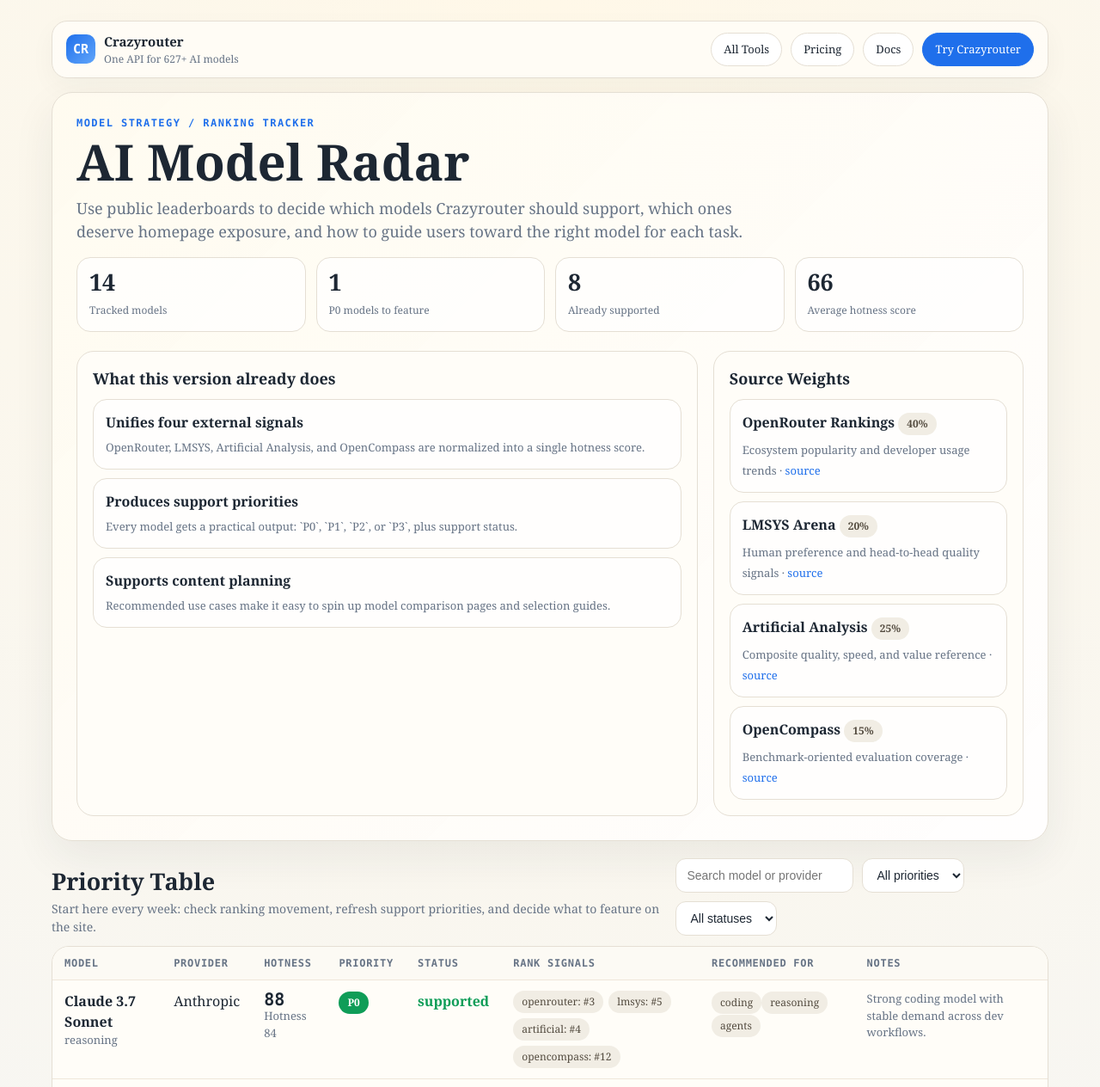
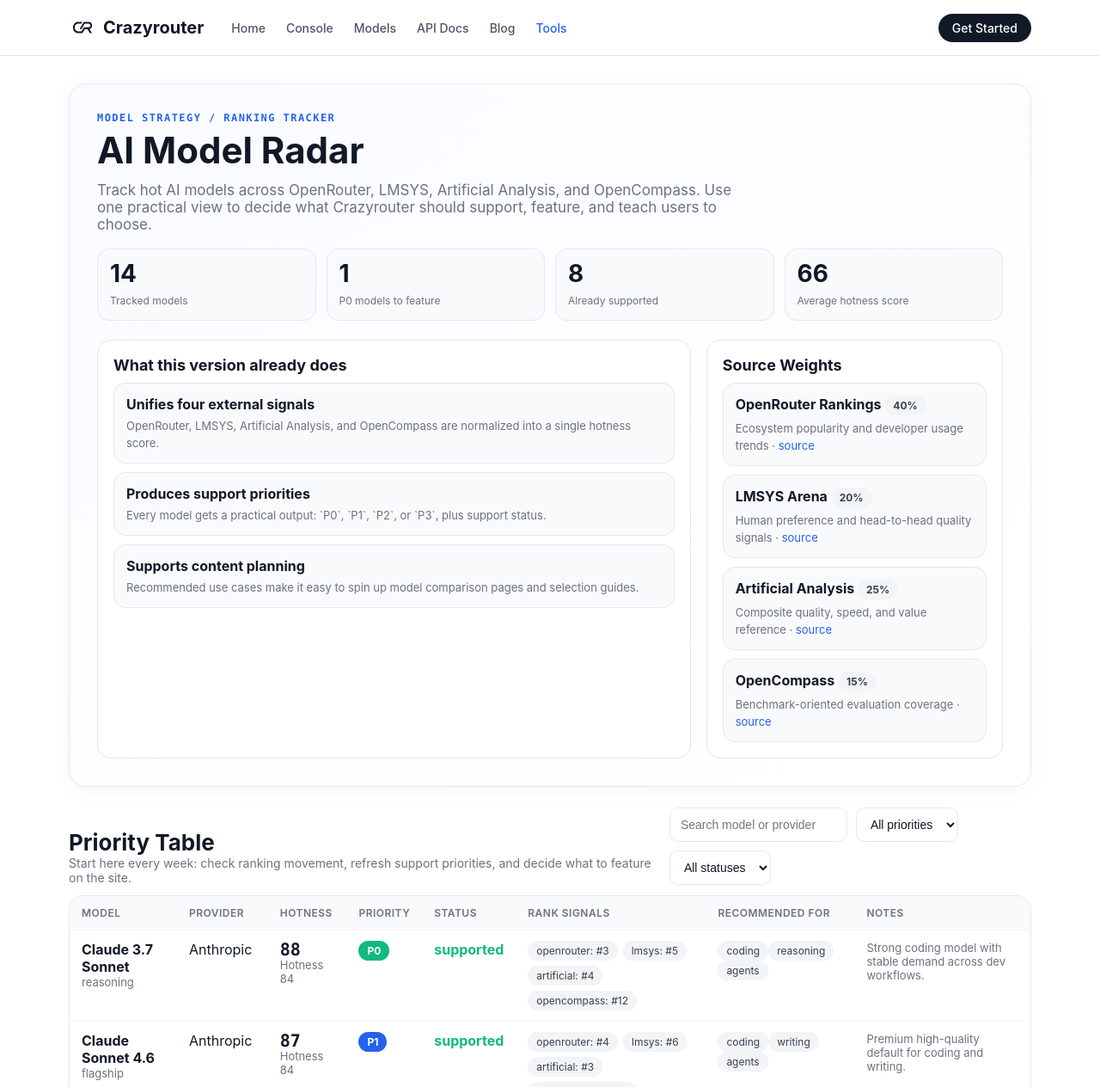
Before and after one commit to xujfcn/crazyrouter-tools, a plain HTML site: page model-radar/index.html in a window 1280 px wide. Shown: the top 1264 px of the page at 86% size. Drawn offline with Linux system fonts and the light colour scheme.

Commit message:
style: align model radar with tools navbar

```diff
--- a/model-radar/index.html
+++ b/model-radar/index.html
@@ -11,88 +11,103 @@
 <meta property="og:type" content="website">
 <meta property="og:url" content="https://crazyrouter.com/tools/model-radar">
 <style>
-:root{--bg:#f7f6f2;--panel:#fffdf8;--ink:#1d2733;--muted:#667385;--line:#e5dfd4;--accent:#1f6feb;--accent-soft:#eaf2ff;--good:#0f9d58;--warn:#c97a00;--watch:#7a4ce0;--chip:#f1ede4}
-*{box-sizing:border-box;margin:0;padding:0}
-body{font-family:Georgia,"Times New Roman",serif;background:radial-gradient(circle at top,#fff8e8 0,#f7f6f2 38%,#f3f0e8 100%);color:var(--ink);line-height:1.5}
-a{color:var(--accent);text-decoration:none}
-.container{max-width:1200px;margin:0 auto;padding:24px 20px 48px}
-.topbar{display:flex;justify-content:space-between;align-items:center;gap:12px;flex-wrap:wrap;margin-bottom:16px;padding:12px 16px;background:rgba(255,253,248,.88);border:1px solid var(--line);border-radius:18px;box-shadow:0 10px 30px rgba(29,39,51,.04)}
-.brand{display:flex;align-items:center;gap:10px;color:var(--ink)}
-.brand-mark{width:34px;height:34px;border-radius:10px;background:linear-gradient(135deg,#1f6feb,#60a5fa);color:#fff;display:flex;align-items:center;justify-content:center;font:700 15px/1 ui-monospace,SFMono-Regular,Menlo,monospace}
-.brand-copy strong{display:block;font-size:15px}
-.brand-copy span{display:block;font-size:12px;color:var(--muted)}
-.nav-links{display:flex;gap:10px;flex-wrap:wrap}
-.nav-links a{display:inline-flex;align-items:center;justify-content:center;padding:9px 14px;border:1px solid var(--line);border-radius:999px;background:#fff;color:var(--ink);font-size:13px;transition:all .2s}
-.nav-links a:hover{border-color:var(--accent);background:var(--accent-soft);color:var(--accent)}
-.nav-links a.primary{background:var(--accent);border-color:var(--accent);color:#fff}
-.nav-links a.primary:hover{background:#195ec9;color:#fff}
-.hero{background:linear-gradient(135deg,rgba(255,251,240,.95),rgba(255,255,255,.92));border:1px solid var(--line);border-radius:24px;padding:28px;box-shadow:0 18px 50px rgba(29,39,51,.07);margin-bottom:20px}
-.kicker{font:700 12px/1.2 ui-monospace,SFMono-Regular,Menlo,monospace;letter-spacing:.12em;color:var(--accent);text-transform:uppercase;margin-bottom:10px}
-h1{font-size:clamp(34px,5vw,58px);line-height:.95;margin-bottom:14px;max-width:820px}
-.hero p{max-width:780px;color:var(--muted);font-size:18px}
+*{margin:0;padding:0;box-sizing:border-box}
+body{font-family:-apple-system,BlinkMacSystemFont,'Segoe UI',Roboto,'Helvetica Neue',sans-serif;background:#fff;color:#111827;min-height:100vh;-webkit-font-smoothing:antialiased}
+a{color:#2563eb;text-decoration:none}
+
+/* Navbar */
+.navbar{position:sticky;top:0;z-index:50;width:100%;border-bottom:1px solid #e5e7eb;background:rgba(255,255,255,.8);backdrop-filter:blur(12px)}
+.navbar-inner{max-width:72rem;margin:0 auto;display:flex;align-items:center;justify-content:space-between;height:64px;padding:0 16px}
+.nav-left{display:flex;align-items:center;gap:32px}
+.navbar-logo{display:flex;align-items:center;gap:8px;text-decoration:none;font-size:20px;font-weight:700;color:#111827}
+.navbar-logo svg{width:32px;height:32px}
+.nav-links{display:flex;align-items:center;gap:24px;list-style:none}
+.nav-links a{font-size:14px;font-weight:500;color:#4b5563;text-decoration:none;transition:color .2s}
+.nav-links a:hover{color:#111827}
+.nav-links a.active{color:#2563eb}
+.btn-signup{display:inline-block;padding:8px 16px;border-radius:9999px;background:#111827;color:#fff;font-size:14px;font-weight:500;text-decoration:none;transition:background .2s}
+.btn-signup:hover{background:#374151}
+
+.container{max-width:72rem;margin:0 auto;padding:32px 16px 60px}
+.hero{background:linear-gradient(135deg,#f9fbff,#ffffff);border:1px solid #e5e7eb;border-radius:20px;padding:32px;box-shadow:0 4px 24px rgba(0,0,0,.04);margin-bottom:20px}
+.kicker{font:700 12px/1.2 ui-monospace,SFMono-Regular,Menlo,monospace;letter-spacing:.12em;color:#2563eb;text-transform:uppercase;margin-bottom:10px}
+h1{font-size:42px;line-height:1.02;margin-bottom:14px;max-width:820px;color:#111827}
+.hero p{max-width:760px;color:#6b7280;font-size:17px}
 .hero-grid{display:grid;grid-template-columns:2fr 1fr;gap:18px;margin-top:22px}
-.card{background:var(--panel);border:1px solid var(--line);border-radius:20px;padding:18px}
-.card h2,.card h3{font-size:18px;margin-bottom:10px}
-.small{font-size:13px;color:var(--muted)}
-.metric-grid{display:grid;grid-template-columns:repeat(4,minmax(0,1fr));gap:12px;margin-top:16px}
-.metric{background:rgba(255,255,255,.72);border:1px solid var(--line);border-radius:16px;padding:14px}
-.metric strong{display:block;font-size:27px;line-height:1;margin-bottom:6px}
-.metric span{font-size:12px;color:var(--muted)}
-.section{margin-top:20px}
+.card{background:#fff;border:1px solid #e5e7eb;border-radius:16px;padding:18px}
+.card h2,.card h3{font-size:18px;margin-bottom:10px;color:#111827}
+.small{font-size:13px;color:#6b7280}
+.metric-grid{display:grid;grid-template-columns:repeat(4,minmax(0,1fr));gap:12px;margin-top:18px}
+.metric{background:#f9fafb;border:1px solid #e5e7eb;border-radius:14px;padding:14px}
+.metric strong{display:block;font-size:28px;line-height:1;margin-bottom:6px;color:#111827}
+.metric span{font-size:12px;color:#6b7280}
+.section{margin-top:24px}
 .section-title{display:flex;justify-content:space-between;align-items:end;gap:14px;margin-bottom:12px}
-.section-title h2{font-size:27px}
+.section-title h2{font-size:26px;color:#111827}
+.note{font-size:14px;color:#6b7280}
 .toolbar{display:flex;gap:10px;flex-wrap:wrap}
-.toolbar input,.toolbar select{padding:10px 12px;border-radius:12px;border:1px solid var(--line);background:#fff;font-size:14px;color:var(--ink)}
-.table-wrap{overflow:auto;border:1px solid var(--line);border-radius:20px;background:var(--panel)}
+.toolbar input,.toolbar select{padding:10px 12px;border-radius:10px;border:1px solid #e5e7eb;background:#fff;font-size:14px;color:#111827;outline:none}
+.toolbar input:focus,.toolbar select:focus{border-color:#2563eb}
+.table-wrap{overflow:auto;border:1px solid #e5e7eb;border-radius:16px;background:#fff}
 table{width:100%;border-collapse:collapse;min-width:980px}
-th,td{padding:12px 14px;border-bottom:1px solid #efe7da;text-align:left;vertical-align:top}
-th{font:700 12px/1.2 ui-monospace,SFMono-Regular,Menlo,monospace;letter-spacing:.06em;text-transform:uppercase;color:var(--muted);background:#fcfaf4;position:sticky;top:0}
-tr:hover td{background:#fffcf3}
-.score{font:700 20px/1 ui-monospace,SFMono-Regular,Menlo,monospace}
+th,td{padding:12px 14px;border-bottom:1px solid #f3f4f6;text-align:left;vertical-align:top}
+th{font-size:12px;font-weight:600;letter-spacing:.04em;text-transform:uppercase;color:#6b7280;background:#f9fafb;position:sticky;top:0}
+tr:hover td{background:#f0f7ff}
+.score{font:700 20px/1 ui-monospace,SFMono-Regular,Menlo,monospace;color:#111827}
 .rank-list{display:flex;gap:6px;flex-wrap:wrap}
-.rank-chip,.tag,.source-chip{display:inline-flex;align-items:center;gap:6px;border-radius:999px;padding:4px 10px;font-size:12px;background:var(--chip);color:#534b3f}
+.rank-chip,.tag,.source-chip{display:inline-flex;align-items:center;gap:6px;border-radius:999px;padding:4px 10px;font-size:12px;background:#f3f4f6;color:#374151}
 .priority{font-weight:700;color:#fff}
-.priority.p0{background:var(--good)}
-.priority.p1{background:var(--accent)}
-.priority.p2{background:var(--warn)}
-.priority.p3{background:var(--watch)}
+.priority.p0{background:#10b981}
+.priority.p1{background:#2563eb}
+.priority.p2{background:#f59e0b}
+.priority.p3{background:#8b5cf6}
 .status{font-weight:700}
-.status.supported{color:var(--good)}
-.status.candidate{color:var(--accent)}
-.status.watchlist{color:var(--watch)}
+.status.supported{color:#10b981}
+.status.candidate{color:#2563eb}
+.status.watchlist{color:#8b5cf6}
 .grid-2{display:grid;grid-template-columns:1.4fr 1fr;gap:18px}
 .list{display:grid;gap:10px}
-.list-item{padding:14px;border:1px solid var(--line);border-radius:16px;background:rgba(255,255,255,.72)}
-.list-item strong{display:block;margin-bottom:4px}
+.list-item{padding:14px;border:1px solid #e5e7eb;border-radius:14px;background:#f9fafb}
+.list-item strong{display:block;margin-bottom:4px;color:#111827}
 .method{display:grid;grid-template-columns:repeat(4,minmax(0,1fr));gap:12px}
 .method .card{min-height:150px}
-.footer{margin-top:28px;text-align:center;color:var(--muted);font-size:13px}
-.note{font-size:14px;color:var(--muted)}
-@media (max-width:900px){.hero-grid,.grid-2,.method,.metric-grid{grid-template-columns:1fr}h1{font-size:40px}.section-title{display:block}.section-title p{margin-top:8px}.topbar{align-items:flex-start}.nav-links{width:100%}}
+.cta-section{text-align:center;padding:36px 16px 0}
+.cta-section p{color:#6b7280;margin-bottom:16px;font-size:15px}
+.btn-cta{display:inline-block;padding:12px 32px;background:#2563eb;color:#fff;text-decoration:none;border-radius:9999px;font-weight:600;font-size:15px;transition:background .2s}
+.btn-cta:hover{background:#1d4ed8}
+.footer{text-align:center;padding:32px 16px;color:#9ca3af;font-size:13px;border-top:1px solid #e5e7eb;margin-top:48px}
+.footer a{color:#2563eb;text-decoration:none}
+@media(max-width:900px){.hero-grid,.grid-2,.method,.metric-grid{grid-template-columns:1fr}h1{font-size:32px}.section-title{display:block}.section-title p{margin-top:8px}}
+@media(max-width:768px){.nav-left{gap:16px}.nav-links{display:none}.navbar-inner{height:60px}}
 </style>
 </head>
 <body>
+
+<nav class="navbar">
+  <div class="navbar-inner">
+    <div class="nav-left">
+      <a href="https://crazyrouter.com" class="navbar-logo">
+        <svg viewBox="0 0 563 648" fill="none" xmlns="http://www.w3.org/2000/svg"><path fill="#111827" d="M167.5 190L276.5 190L277 191.5L253 234L247.5 235L235.5 234L217.5 234L191.5 234L164.5 235L150.5 239Q132.7 246.7 121 260.5Q108.2 275.2 102 296.5L99 312.5L99 335.5L102 351.5L110 371.5Q118.1 386.4 130.5 397Q143.5 409 164.5 413L173.5 413L258.5 414L314.5 318L433.5 318Q449.3 314.8 457 303.5L462 294.5L465 283.5L465 269.5L460 253.5L449.5 241L440.5 236L430.5 234L332.5 234L258.5 361L212.5 361L212 359.5L310.5 190L438.5 190L448.5 192L461.5 197Q476 205 486 217.5L496 233.5L502 250.5L504 260.5L504 268.5L505 269.5L505 283.5L504 284.5L503 297.5L499 311.5Q490.8 331.8 475.5 345L462.5 354L446 360.5L502 452.5L504 458L456.5 458L454 455.5L416 389.5L398.5 362L336.5 362L335 363.5L285 452.5L280.5 458L167.5 458L153.5 456Q112.4 445.6 90 416.5Q72.7 396.3 64 367.5L59 343.5L58 314.5L59 313.5L60 297.5L64 280.5L73 257.5Q85.3 233.8 104.5 217Q116.8 206.3 132.5 199L149.5 193L166.5 191L167.5 190Z"/></svg>
+        Crazyrouter
+      </a>
+      <ul class="nav-links">
+        <li><a href="https://crazyrouter.com">Home</a></li>
+        <li><a href="https://crazyrouter.com/console">Console</a></li>
+        <li><a href="https://crazyrouter.com/models">Models</a></li>
+        <li><a href="https://docs.crazyrouter.com">API Docs</a></li>
+        <li><a href="https://crazyrouter.com/blog">Blog</a></li>
+        <li><a href="https://crazyrouter.com/tools/model-radar" class="active">Tools</a></li>
+      </ul>
+    </div>
+    <a href="https://crazyrouter.com/register?utm_source=tools&utm_medium=model_radar&utm_campaign=site_nav" class="btn-signup">Get Started</a>
+  </div>
+</nav>
+
 <div class="container">
-  <nav class="topbar">
-    <a class="brand" href="https://crazyrouter.com?utm_source=tools&utm_medium=model_radar&utm_campaign=site_nav">
-      <span class="brand-mark">CR</span>
-      <span class="brand-copy">
-        <strong>Crazyrouter</strong>
-        <span>One API for 627+ AI models</span>
-      </span>
-    </a>
-    <div class="nav-links">
-      <a href="../">All Tools</a>
-      <a href="https://crazyrouter.com/pricing?utm_source=tools&utm_medium=model_radar&utm_campaign=site_nav">Pricing</a>
-      <a href="https://docs.crazyrouter.com?utm_source=tools&utm_medium=model_radar&utm_campaign=site_nav">Docs</a>
-      <a class="primary" href="https://crazyrouter.com?utm_source=tools&utm_medium=model_radar&utm_campaign=site_nav">Try Crazyrouter</a>
-    </div>
-  </nav>
-
   <section class="hero">
     <div class="kicker">Model Strategy / Ranking Tracker</div>
     <h1>AI Model Radar</h1>
-    <p>Use public leaderboards to decide which models Crazyrouter should support, which ones deserve homepage exposure, and how to guide users toward the right model for each task.</p>
+    <p>Track hot AI models across OpenRouter, LMSYS, Artificial Analysis, and OpenCompass. Use one practical view to decide what Crazyrouter should support, feature, and teach users to choose.</p>
     <div class="metric-grid" id="metrics"></div>
     <div class="hero-grid">
       <div class="card">
@@ -178,8 +193,22 @@
     </div>
   </section>
 
-  <div class="footer">Back to <a href="../">Tools</a> · Powered by Crazyrouter strategy data</div>
+  <div class="cta-section">
+    <p>One API key. 627+ models. Lower costs and faster model switching.</p>
+    <a href="https://crazyrouter.com/register?utm_source=tools&utm_medium=model_radar&utm_campaign=page_cta" class="btn-cta">Get Free API Key →</a>
+  </div>
 </div>
+
+<footer class="footer">
+  <p>© 2026 <a href="https://crazyrouter.com">Crazyrouter</a> — One API for 627+ AI Models</p>
+  <p style="margin-top:8px">
+    <a href="https://crazyrouter.com/models">Pricing</a> ·
+    <a href="https://docs.crazyrouter.com">API Docs</a> ·
+    <a href="https://t.me/crzrouter">Telegram</a> ·
+    <a href="https://twitter.com/metaviiii">Twitter</a>
+  </p>
+</footer>
+
 <script src="./data.js"></script>
 <script>
 const data = window.MODEL_RADAR_DATA;
```
